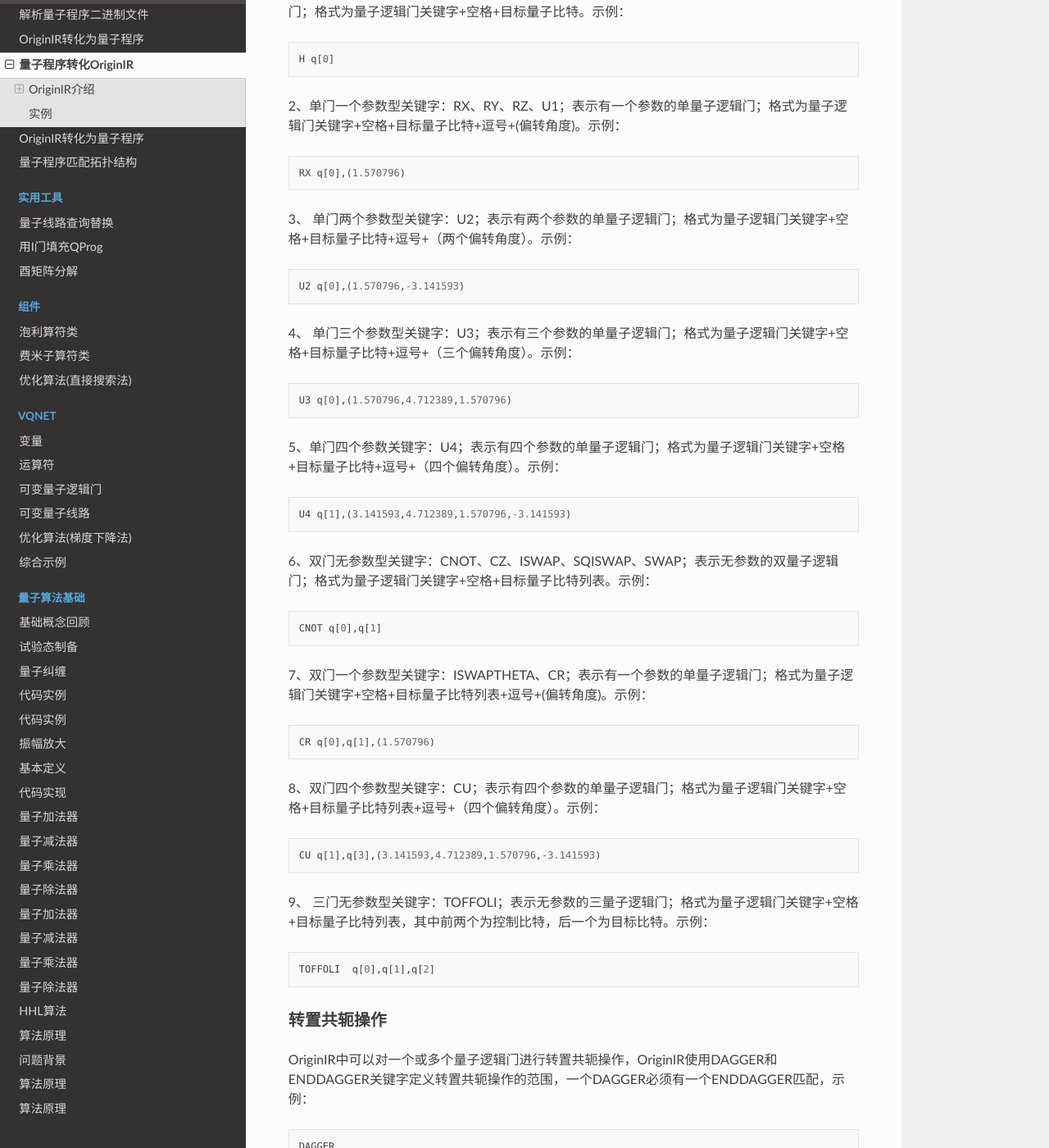
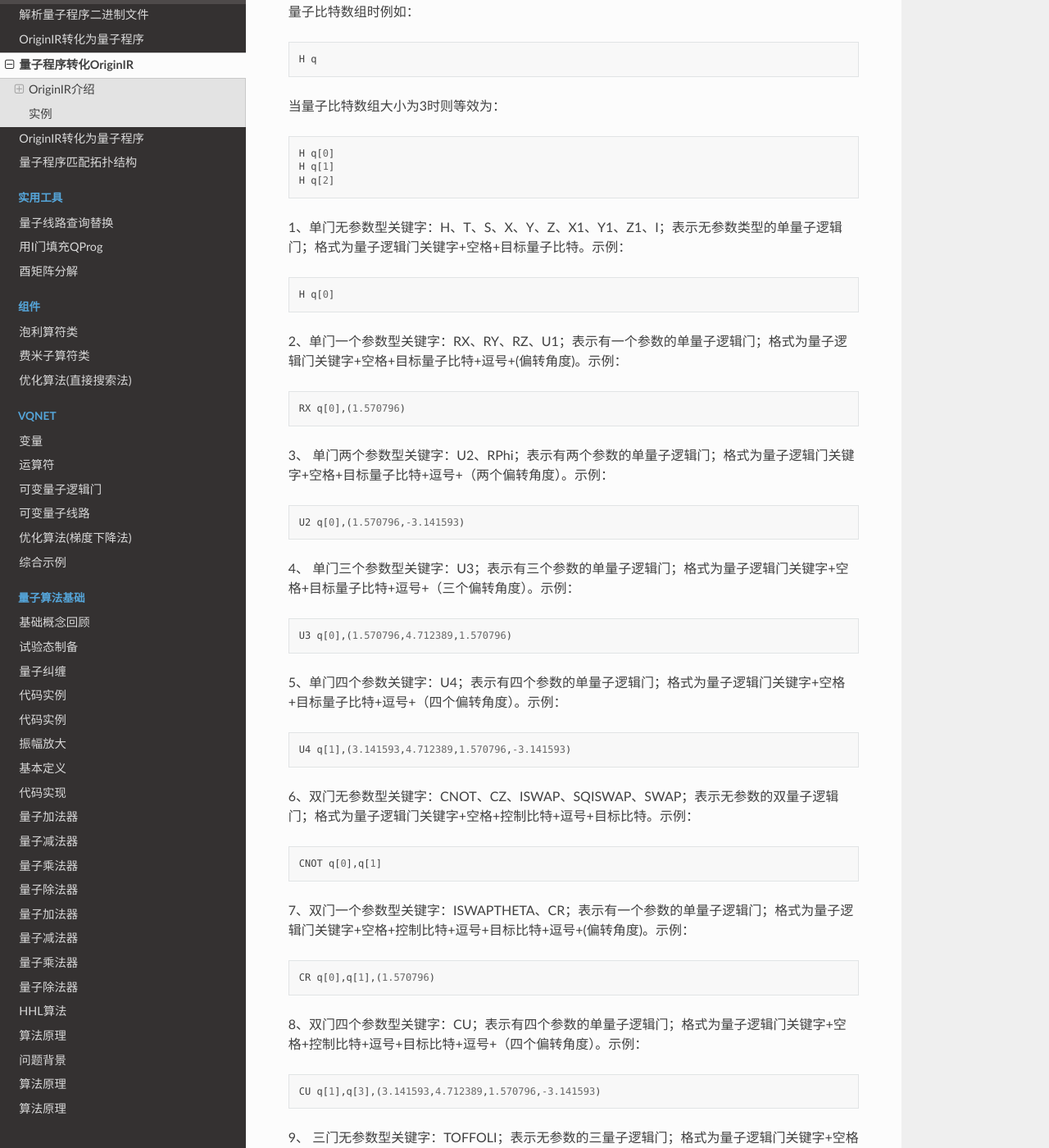
Before and after one commit to OriginQ/pyQPanda-Toturial, a Sphinx documentation site: the page built from source/QProgToOriginIR.rst, in a window 1280 px wide and 1400 px high, scrolled down 961 px. Shown: the whole window at 82% size. Built offline with Sphinx 7.4.7 and the Read the Docs theme 2.0.0, drawn with Linux system fonts in a browser that asks for light colours; pages that are not in the unit, such as notebooks, are missing from menus; some of the changed text lies outside the part shown.

Commit message:
<fix> 调整originir介绍

```diff
--- a/source/QProgToOriginIR.rst
+++ b/source/QProgToOriginIR.rst
@@ -31,7 +31,16 @@
 量子逻辑门
 :::::::::
 
-OriginIR把量子逻辑门分为以下几个种类：
+OriginIR把量子逻辑门分为以下几个种类：单门无参数型关键字；单门一个参数型；单门两个参数；单门三个参数；单门四个参数；双门无参数；双门一个参数；双门四个参数；三门无参数。
+需要注意的是所有单门操作，目标量子比特可以是整个量子比特数组或者单个量子比特。如果是整个量子比特数组时例如：
+::
+    H q
+
+当量子比特数组大小为3时则等效为：
+::
+    H q[0]
+    H q[1]
+    H q[2]
 
 1、单门无参数型关键字：H、T、S、X、Y、Z、X1、Y1、Z1、I；表示无参数类型的单量子逻辑门；格式为量子逻辑门关键字+空格+目标量子比特。示例：
 
@@ -45,7 +54,7 @@
 
     RX q[0],(1.570796)
 
-3、	单门两个参数型关键字：U2；表示有两个参数的单量子逻辑门；格式为量子逻辑门关键字+空格+目标量子比特+逗号+（两个偏转角度）。示例：
+3、	单门两个参数型关键字：U2、RPhi；表示有两个参数的单量子逻辑门；格式为量子逻辑门关键字+空格+目标量子比特+逗号+（两个偏转角度）。示例：
 
 ::
 
@@ -64,25 +73,25 @@
 
     U4 q[1],(3.141593,4.712389,1.570796,-3.141593)
 
-6、双门无参数型关键字：CNOT、CZ、ISWAP、SQISWAP、SWAP；表示无参数的双量子逻辑门；格式为量子逻辑门关键字+空格+目标量子比特列表。示例：
+6、双门无参数型关键字：CNOT、CZ、ISWAP、SQISWAP、SWAP；表示无参数的双量子逻辑门；格式为量子逻辑门关键字+空格+控制比特+逗号+目标比特。示例：
 
 ::
 
     CNOT q[0],q[1]
 
-7、双门一个参数型关键字：ISWAPTHETA、CR；表示有一个参数的单量子逻辑门；格式为量子逻辑门关键字+空格+目标量子比特列表+逗号+(偏转角度)。示例：
+7、双门一个参数型关键字：ISWAPTHETA、CR；表示有一个参数的单量子逻辑门；格式为量子逻辑门关键字+空格+控制比特+逗号+目标比特+逗号+(偏转角度)。示例：
 
 ::
 
     CR q[0],q[1],(1.570796)
 
-8、双门四个参数型关键字：CU；表示有四个参数的单量子逻辑门；格式为量子逻辑门关键字+空格+目标量子比特列表+逗号+（四个偏转角度）。示例：
+8、双门四个参数型关键字：CU；表示有四个参数的单量子逻辑门；格式为量子逻辑门关键字+空格+控制比特+逗号+目标比特+逗号+（四个偏转角度）。示例：
 
 ::
 
     CU q[1],q[3],(3.141593,4.712389,1.570796,-3.141593)
 
-9、	三门无参数型关键字：TOFFOLI；表示无参数的三量子逻辑门；格式为量子逻辑门关键字+空格+目标量子比特列表，其中前两个为控制比特，后一个为目标比特。示例：
+9、	三门无参数型关键字：TOFFOLI；表示无参数的三量子逻辑门；格式为量子逻辑门关键字+空格+控制比特1+逗号+控制比特2+逗号+目标比特。示例：
 
 ::
 
@@ -117,7 +126,7 @@
     ENDCONTROL
 
 
-QIf
+QIF
 :::
 
 OriginIR中可以表示量子条件判断程序，它通过QIF、ELSE、ENDIF框定量子条件判断程序的不同分支的范围。QIF必须匹配一个ENDIF，如果QIF有两个分支则需要有ELSE，如果QIF只有一个分支则不需要有ELSE；QIF后跟空格+判断表达式。示例：
@@ -139,7 +148,7 @@
     X q[1]
     ENDIF
 
-QWhile
+QWHILE
 ::::::
 
 OriginIR中可以表示量子循环判断程序，它通过QWHILE和ENDQWHILE框定循环判断程序的范围，QWHILE必须匹配一个ENDQWHILE；QWHILE后跟空格+判断表达式。示例：
@@ -187,10 +196,54 @@
 :::::::::::
 
 MEASURE表示对指定的量子比特进行测量操作，并把结果保存到指定的经典寄存器中。MEASURE后跟空格+目标量子比特+‘，’+目标经典寄存器。示例：
+::
+    MEASURE q[0],c[0]
+如果申请的量子比特和经典寄存器数量相同。可以使用q表示所有量子比特，c表示所有经典比特。示例：
+::
+    MEAUSRE q,c
+如果量子比特和经典比特数量都为3，则等效为
+::
+    MEAUSRE q[0],c[0]
+    MEAUSRE q[1],c[1]
+    MEAUSRE q[2],c[2]
 
+
+RESET操作
+:::::::::::
+
+RESET操作是将操作的量子比特的量子态恢复到0态。格式为RESET+空格+目标量子比特。其中目标量子比特可以是整个量子比特数组或者单个量子比特。
+示例：
 ::
+    RESET q
 
-    MEASURE q[0],c[0];
+    RESET q[1]
+
+BARRIER操作
+:::::::::::
+
+BARRIER操作是将操作的量子比特进行阻断，防止在线路优化和执行过程。
+格式为BARRIER+空格+目标量子比特。其中目标量子比特可以是整个量子比特数组或者单个、多个量子比特。示例：
+::
+    BARRIER q
+    BARRIER q[0]
+    BARRIER q[0],q[1],q[2]
+
+QGATE操作
+:::::::::::
+QGATE为自定义逻辑门操作，可以将多个逻辑门组合成一个新的逻辑门使用。
+它通过QGATE和ENDQGATE框定自定义逻辑门的范围。同时需要注意的是，自定义逻辑门的形参名不能与上述相关关键字冲突。示例：
+::
+    QGATE new_H a
+    H a
+    X a
+    ENDQGATE
+    new_H q[1]
+    QGATE new_RX a,(b)
+    RX a,(PI/2+b)
+    X a
+    ENDQGATE
+    new_RX q[1],(PI/4)
+
 
 OriginIR程序示例
 :::::::::::::::
```
